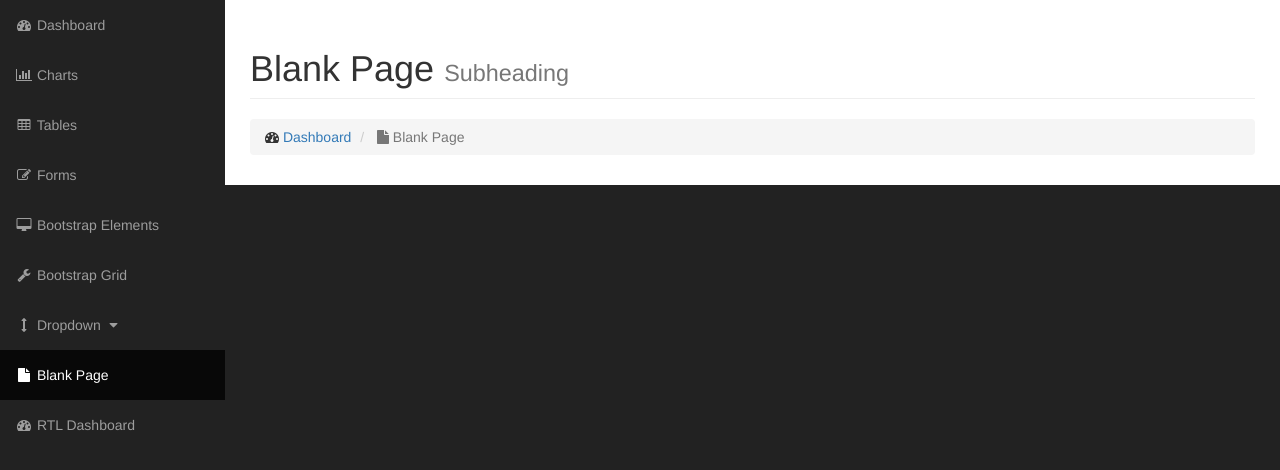
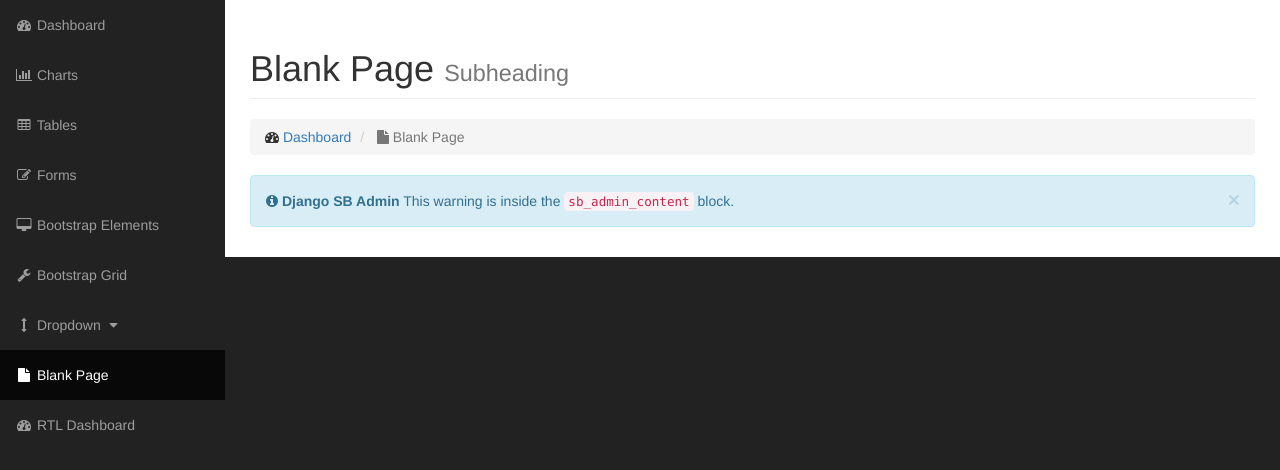
Before and after one commit to bluszcz/django-sb-admin, a Django app: template django_sb_admin/templates/django_sb_admin/base.html in a window 1280 px wide. Shown: the part 51-521 px from the top of the page. Run offline with Django 3.2, Linux system fonts and the light colour scheme; the template is opened without the code that fills it, so the values that code supplies are empty; grey boxes labelled with a size stand in for pictures from a placeholder-image service; some libraries are stand-ins or nearby versions.

Commit message:
updates template and README.rst

```diff
--- a/django_sb_admin/templates/django_sb_admin/base.html
+++ b/django_sb_admin/templates/django_sb_admin/base.html
@@ -149,7 +149,7 @@
                     </ul>
                 </li>
             </ul>
-            {% block sdb_admin_sidebar %}<!-- Sidebar Menu Items - These collapse to the responsive navigation menu on small screens -->
+            {% block sb_admin_sidebar %}<!-- Sidebar Menu Items - These collapse to the responsive navigation menu on small screens -->
             <div class="collapse navbar-collapse navbar-ex1-collapse">
                 <ul class="nav navbar-nav side-nav">
                     <li>
@@ -188,7 +188,7 @@
                         <a href="index-rtl.html"><i class="fa fa-fw fa-dashboard"></i> RTL Dashboard</a>
                     </li>
                 </ul>
-            </div>{% endblock sdb_admin_sidebar %}
+            </div>{% endblock sb_admin_sidebar %}
             <!-- /.navbar-collapse -->
         </nav>
 
@@ -214,6 +214,16 @@
                     </div>
                 </div>
                 <!-- /.row -->
+                {% block sb_admin_content %}
+                <div class="row">
+                    <div class="col-lg-12">
+                        <div class="alert alert-info alert-dismissable">
+                            <button type="button" class="close" data-dismiss="alert" aria-hidden="true">&times;</button>
+                            <i class="fa fa-info-circle"></i>  <strong>Django SB Admin</strong> This warning is inside the <code>sb_admin_content</code> block.
+                        </div>
+                    </div>
+                </div>
+                {% endblock sb_admin_content %}
 
             </div>
             <!-- /.container-fluid -->
```
Also changed, not shown: 1 other file.
